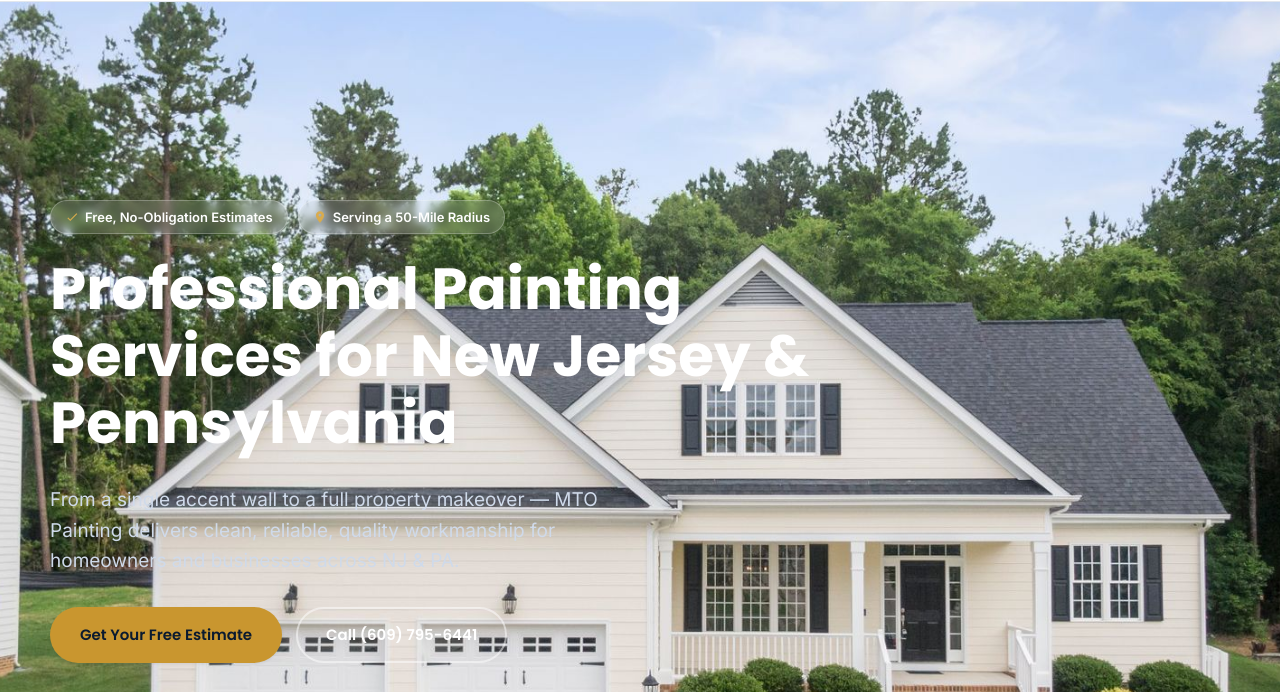
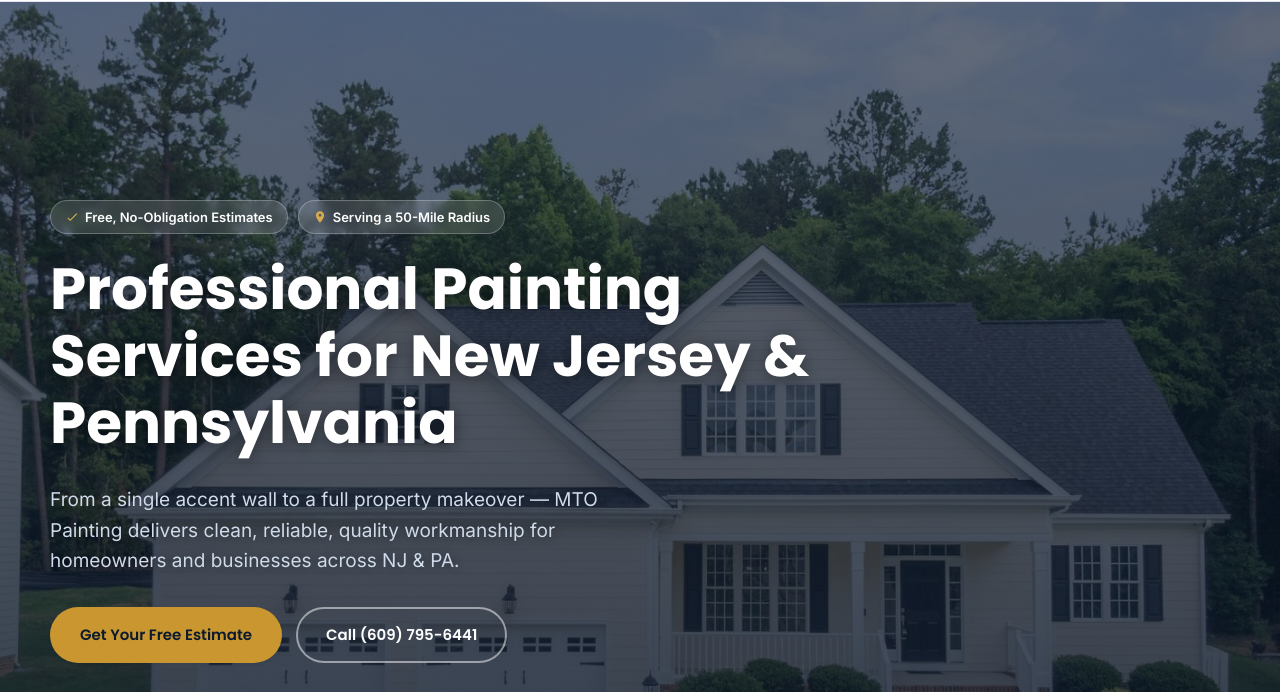
Before and after one commit to yusufcnr/mto-painting, a plain HTML site: page index.html in a window 1280 px wide. Shown: the part 108-800 px from the top of the page. Drawn offline with Linux system fonts and the light colour scheme.

Commit message:
Add darkening overlay behind hero text for readability
Real hero photos are opaque <img> children painted on top of .hero's
own gradient background, which hid the darkening effect that made
white text readable. Adds a dedicated overlay layer plus text-shadow
on the headline/lede so text stays legible over any photo.

Co-Authored-By: Claude Sonnet 5 <noreply@anthropic.com>

```diff
--- a/css/style.css
+++ b/css/style.css
@@ -225,7 +225,15 @@ body.nav-open .nav-scrim { display: block; }
   overflow: hidden;
 }
 .hero .img-placeholder { position: absolute; inset: 0; border-radius: 0; border: none; z-index: 0; }
-.hero-inner { position: relative; z-index: 1; padding: 110px 0 96px; }
+.hero > img { z-index: 0; }
+.hero::after {
+  content: "";
+  position: absolute;
+  inset: 0;
+  background: linear-gradient(180deg, rgba(8,20,38,.6) 0%, rgba(8,20,38,.72) 55%, rgba(8,20,38,.85) 100%);
+  z-index: 1;
+}
+.hero-inner { position: relative; z-index: 2; padding: 110px 0 96px; }
 .hero-small { padding: 64px 0; }
 .hero-badges { display: flex; gap: 10px; flex-wrap: wrap; margin-bottom: 22px; }
 .hero-badge {
@@ -235,8 +243,8 @@ body.nav-open .nav-scrim { display: block; }
   backdrop-filter: blur(4px);
 }
 .hero-badge svg { width: 14px; height: 14px; fill: var(--gold-400); }
-.hero h1 { color: #fff; font-size: clamp(34px, 5vw, 58px); max-width: 780px; }
-.hero .lede { font-size: 19px; max-width: 600px; color: #cfdaea; }
+.hero h1 { color: #fff; font-size: clamp(34px, 5vw, 58px); max-width: 780px; text-shadow: 0 2px 16px rgba(0,0,0,.45); }
+.hero .lede { font-size: 19px; max-width: 600px; color: #cfdaea; text-shadow: 0 1px 10px rgba(0,0,0,.4); }
 .hero-cta { display: flex; gap: 14px; flex-wrap: wrap; margin-top: 30px; }
 .hero-stats { display: flex; gap: 40px; margin-top: 56px; flex-wrap: wrap; }
 .hero-stats div strong { display: block; font-family: var(--font-head); font-size: 30px; color: var(--gold-400); }
```
